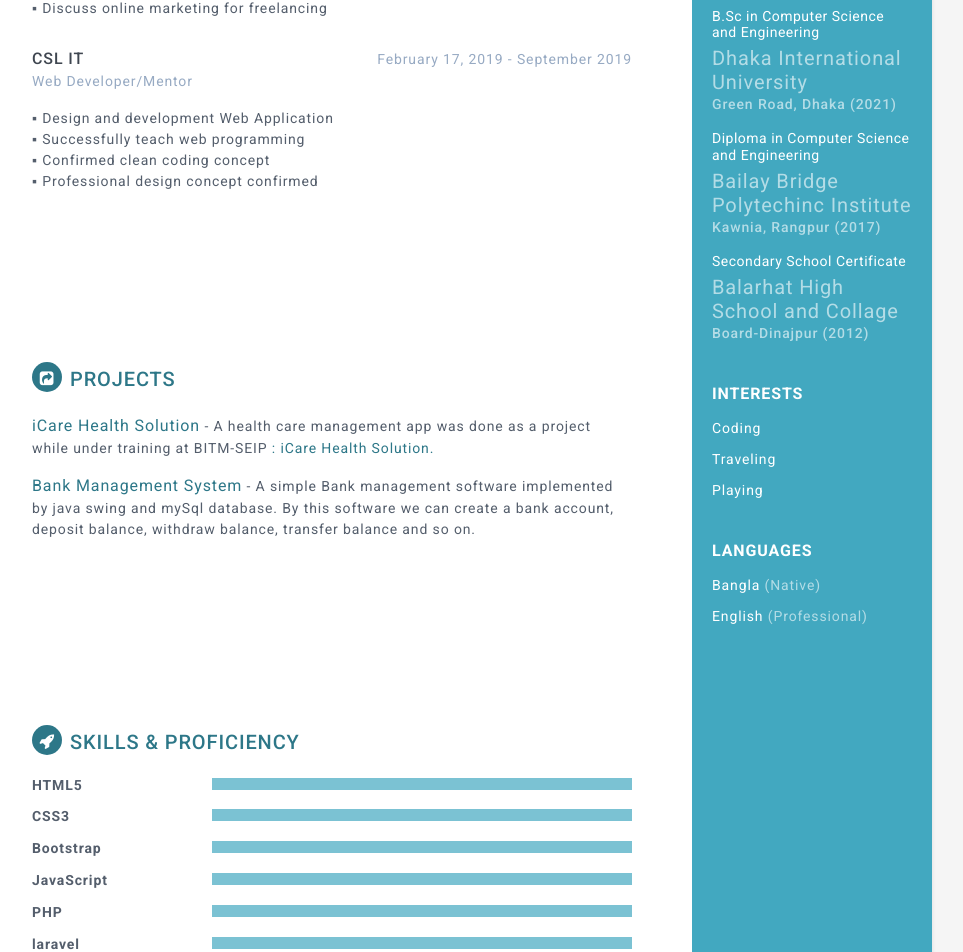
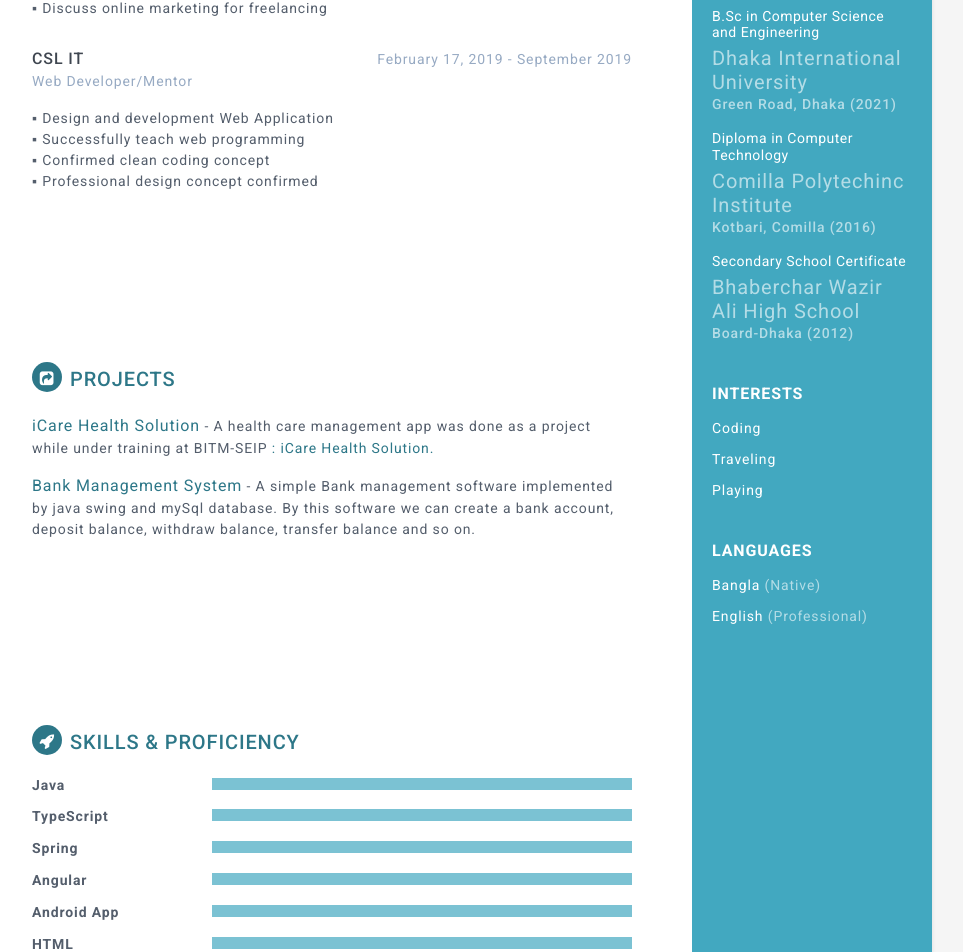
Before and after one commit to rktirtho/rktirtho, an Angular app: page /resume in a window 1280 px wide. Shown: the part 613-1565 px from the top of the page, without its empty margins (188-1151 px from the left). Built offline with nearby package versions, Linux system fonts and the light colour scheme.

Commit message:
resume info updated

```diff
--- a/src/app/resume/resume.component.html
+++ b/src/app/resume/resume.component.html
@@ -69,15 +69,15 @@
                 </div>
                 <!--//item-->
                 <div class="item">
-                    <h4 class="degree">Diploma in Computer Science and Engineering</h4>
-                    <h5 class="meta">Bailay Bridge Polytechinc Institute</h5>
-                    <div class="time">Kawnia, Rangpur (2017)</div>
+                    <h4 class="degree">Diploma in Computer Technology</h4>
+                    <h5 class="meta">Comilla Polytechinc Institute</h5>
+                    <div class="time">Kotbari, Comilla (2016)</div>
                 </div>
                 <!--//item-->
                 <div class="item">
                     <h4 class="degree">Secondary School Certificate</h4>
-                    <h5 class="meta">Balarhat High School and Collage</h5>
-                    <div class="time">Board-Dinajpur (2012)</div>
+                    <h5 class="meta">Bhaberchar Wazir Ali High School</h5>
+                    <div class="time">Board-Dhaka (2012)</div>
                 </div>
                 <!--//item-->
             </div>
@@ -218,9 +218,9 @@
                 <div class="skillset">
 
                     <div class="item">
-                        <h3 class="level-title">HTML5</h3>
+                        <h3 class="level-title">Java</h3>
                         <div class="level-bar">
-                            <div class="level-bar-inner" data-level="98%">
+                            <div class="level-bar-inner" data-level="75%">
                             </div>
                         </div>
                         <!--//level-bar-->
@@ -228,7 +228,7 @@
                     <!--//item-->
 
                     <div class="item">
-                        <h3 class="level-title">CSS3</h3>
+                        <h3 class="level-title">TypeScript</h3>
                         <div class="level-bar">
                             <div class="level-bar-inner" data-level="95%">
                             </div>
@@ -239,7 +239,7 @@
 
 
                     <div class="item">
-                        <h3 class="level-title">Bootstrap</h3>
+                        <h3 class="level-title">Spring</h3>
                         <div class="level-bar">
                             <div class="level-bar-inner" data-level="96%">
                             </div>
@@ -249,7 +249,7 @@
                     <!--//item-->
 
                     <div class="item">
-                        <h3 class="level-title">JavaScript</h3>
+                        <h3 class="level-title">Angular</h3>
                         <div class="level-bar">
                             <div class="level-bar-inner" data-level="75%">
                             </div>
@@ -259,7 +259,7 @@
                     <!--//item-->
 
                     <div class="item">
-                        <h3 class="level-title">PHP</h3>
+                        <h3 class="level-title">Android App</h3>
                         <div class="level-bar">
                             <div class="level-bar-inner" data-level="90%">
                             </div>
@@ -269,7 +269,7 @@
                     <!--//item-->
 
                     <div class="item">
-                        <h3 class="level-title">laravel</h3>
+                        <h3 class="level-title">HTML</h3>
                         <div class="level-bar">
                             <div class="level-bar-inner" data-level="88%">
                             </div>
@@ -291,7 +291,7 @@
             </section>
 
             <!--//skills-section start-->
-            <!-- <section class="section summary-section">
+            <section class="section summary-section">
         <h2 class="section-title"><i class="fa fa-bullseye"></i>Problem Solving Activity</h2>
         <div class="item">
           <span class="project-title"><a href="http://uhunt.felix-halim.net/id/344549" target="_blank">UVA</a></span> -
@@ -315,7 +315,7 @@
           <span class="project-title"><a href="" target="#">Programming Contest</a></span> -
           <span class="project-tagline">3rd prize winner Intra-varsity Programming Contest-2015.</span>
         </div>
-      </section> -->
+      </section>
             <!--//section End-->
 
             <section class="section summary-section">
```
